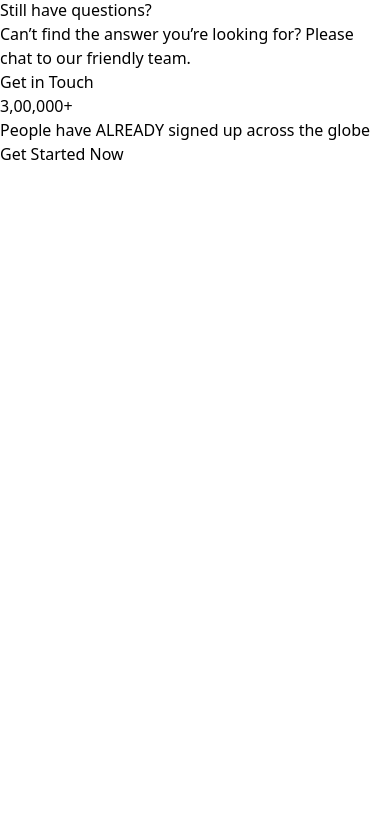
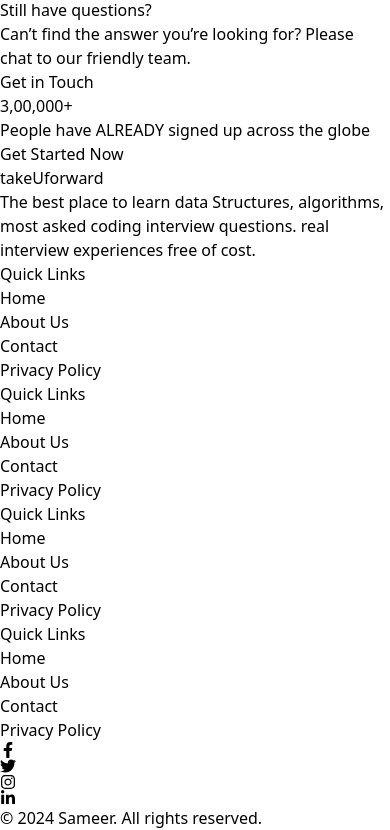
Before and after one commit to Sameer01-01/Github-srm-qualifying-project, a React (Vite) app: page / in a window 390 px wide. Shown: the part 7746-8576 px from the top of the page. Before the commit the page ends 7912 px from the top, so only its background shows below. Built offline with nearby package versions, Linux system fonts and the light colour scheme.

Commit message:
completed footer

```diff
--- a/src/App.jsx
+++ b/src/App.jsx
@@ -6,6 +6,7 @@
 import Pagefour from './components/Pagefour'
 import Pagefive from './components/Faq'
 import Bottomcard from './components/Bottomcard'
+import Footer from './components/Footer'
 
 
 
@@ -20,6 +21,7 @@
     <Pagefour/>
     <Pagefive/>
     <Bottomcard/>
+    <Footer/>
 
     </>
   )
--- /dev/null
+++ b/src/components/Footer.jsx
@@ -0,0 +1,112 @@
+
+import { FaFacebookF, FaTwitter, FaInstagram, FaLinkedinIn } from 'react-icons/fa';
+
+const Footer = () => {
+    return (
+        <footer className="bg-gradient-to-t from-black to-zinc-900 text-white py-10">
+            <div className="max-w-6xl mx-auto px-6">
+                {/* Change from grid to flex */}
+                <div className="flex flex-wrap justify-between mb-10">
+                    <div className="text-center md:text-left mb-4 md:mb-0">
+                        <h1 className="text-4xl font-bold text-rose-500">takeUforward</h1>
+                        <p className="text-gray-400 mt-2 w-64">The best place to learn data Structures, algorithms, most asked coding interview questions. real interview experiences free of cost.</p>
+                    </div>
+
+                    {/* Combine all Quick Links into a single flex container */}
+                    <div className="flex flex-col md:flex-row justify-around md:space-x-8 w-full md:w-auto">
+                        <div className="text-center md:text-left">
+                            <h2 className="text-rose-500 font-semibold mb-2">Quick Links</h2>
+                            <ul className="text-gray-400">
+                                <li className="mb-1">
+                                    <a href="/home" className="hover:text-rose-500 transition duration-200 hover:underline">Home</a>
+                                </li>
+                                <li className="mb-1">
+                                    <a href="/about" className="hover:text-rose-500 transition duration-200 hover:underline">About Us</a>
+                                </li>
+                                <li className="mb-1">
+                                    <a href="/contact" className="hover:text-rose-500 transition duration-200 hover:underline">Contact</a>
+                                </li>
+                                <li className="mb-1">
+                                    <a href="/privacy" className="hover:text-rose-500 transition duration-200 hover:underline">Privacy Policy</a>
+                                </li>
+                            </ul>
+                        </div>
+                        <div className="text-center md:text-left">
+                            <h2 className="text-rose-500 font-semibold mb-2">Quick Links</h2>
+                            <ul className="text-gray-400">
+                                <li className="mb-1">
+                                    <a href="/home" className="hover:text-rose-500 transition duration-200 hover:underline">Home</a>
+                                </li>
+                                <li className="mb-1">
+                                    <a href="/about" className="hover:text-rose-500 transition duration-200 hover:underline">About Us</a>
+                                </li>
+                                <li className="mb-1">
+                                    <a href="/contact" className="hover:text-rose-500 transition duration-200 hover:underline">Contact</a>
+                                </li>
+                                <li className="mb-1">
+                                    <a href="/privacy" className="hover:text-rose-500 transition duration-200 hover:underline">Privacy Policy</a>
+                                </li>
+                            </ul>
+                        </div>
+                        <div className="text-center md:text-left">
+                            <h2 className="text-rose-500 font-semibold mb-2">Quick Links</h2>
+                            <ul className="text-gray-400">
+                                <li className="mb-1">
+                                    <a href="/home" className="hover:text-rose-500 transition duration-200 hover:underline">Home</a>
+                                </li>
+                                <li className="mb-1">
+                                    <a href="/about" className="hover:text-rose-500 transition duration-200 hover:underline">About Us</a>
+                                </li>
+                                <li className="mb-1">
+                                    <a href="/contact" className="hover:text-rose-500 transition duration-200 hover:underline">Contact</a>
+                                </li>
+                                <li className="mb-1">
+                                    <a href="/privacy" className="hover:text-rose-500 transition duration-200 hover:underline">Privacy Policy</a>
+                                </li>
+                            </ul>
+                        </div>
+                        <div className="text-center md:text-left">
+                            <h2 className="text-rose-500 font-semibold mb-2">Quick Links</h2>
+                            <ul className="text-gray-400">
+                                <li className="mb-1">
+                                    <a href="/home" className="hover:text-rose-500 transition duration-200 hover:underline">Home</a>
+                                </li>
+                                <li className="mb-1">
+                                    <a href="/about" className="hover:text-rose-500 transition duration-200 hover:underline">About Us</a>
+                                </li>
+                                <li className="mb-1">
+                                    <a href="/contact" className="hover:text-rose-500 transition duration-200 hover:underline">Contact</a>
+                                </li>
+                                <li className="mb-1">
+                                    <a href="/privacy" className="hover:text-rose-500 transition duration-200 hover:underline">Privacy Policy</a>
+                                </li>
+                            </ul>
+                        </div>
+                    </div>
+                </div>
+
+                <div className="flex justify-center mb-6">
+                    <a href="#" className="mx-3 text-gray-400 hover:text-rose-500 transition duration-200">
+                        <FaFacebookF />
+                    </a>
+                    <a href="#" className="mx-3 text-gray-400 hover:text-rose-500 transition duration-200">
+                        <FaTwitter />
+                    </a>
+                    <a href="#" className="mx-3 text-gray-400 hover:text-rose-500 transition duration-200">
+                        <FaInstagram />
+                    </a>
+                    <a href="#" className="mx-3 text-gray-400 hover:text-rose-500 transition duration-200">
+                        <FaLinkedinIn />
+                    </a>
+                </div>
+                <div className="border-t border-gray-700 pt-6 text-center">
+                    <p className="text-gray-400">
+                        &copy; {new Date().getFullYear()} Sameer. All rights reserved.
+                    </p>
+                </div>
+            </div>
+        </footer>
+    );
+};
+
+export default Footer;
```
Also changed, not shown: src/components/Bottomcard.jsx (+4 -4 lines).
